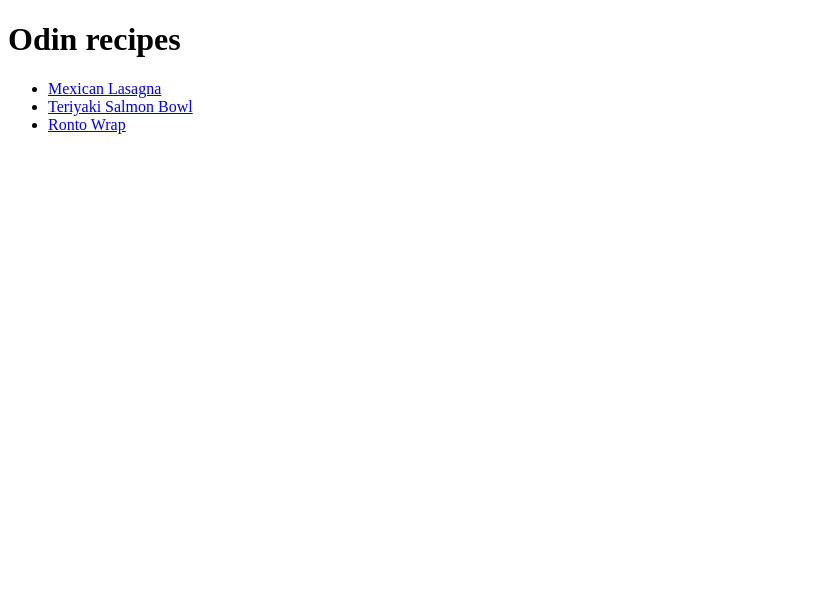
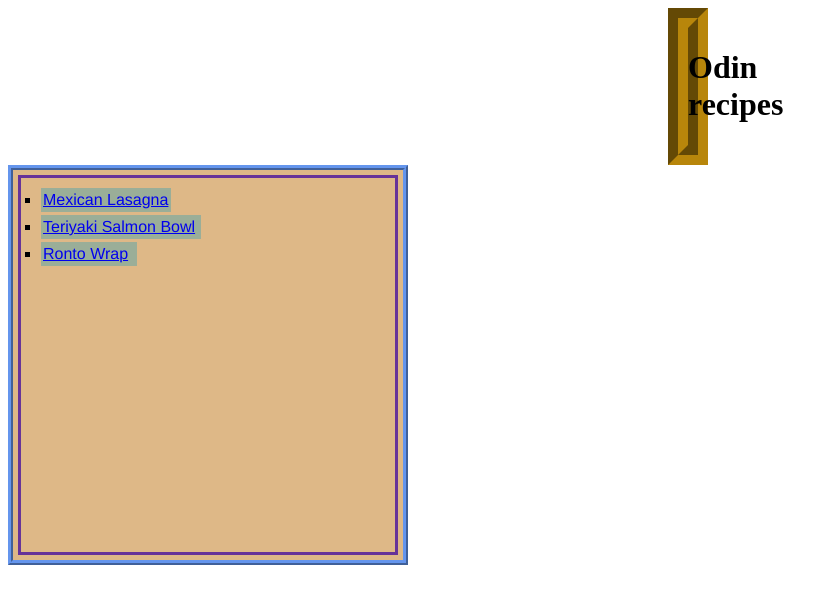
Before and after one commit to braintrippy/odin-recipes, a plain HTML site: page index.html in a window 1280 px wide. Shown: the whole page, without its empty margins (0-838 px from the left). Drawn offline with Linux system fonts and the light colour scheme.

Commit message:
added CSS file for odin-recipes page. Only main page edited

```diff
--- a/index.html
+++ b/index.html
@@ -4,13 +4,18 @@
     <meta charset="UTF-8">
     <meta name="viewport" content="width=device-width, initial-scale=1.0">
     <title>odin-recipes</title>
+    <link rel="stylesheet" href="style.css">
 </head>
 <body>
+    <header class="title">
     <h1>Odin recipes</h1>
-    <ul>
-       <li><a href="recipes/lasagna.html">Mexican Lasagna</a></li>
-       <li><a href="recipes/teriyaki.html">Teriyaki Salmon Bowl</a></li>
-       <li><a href="recipes/ronto-wrap.html">Ronto Wrap</a></li>
+    </header>
+    <nav class="navigation">
+    <ul class="list">
+       <li class="mexican-lasagna"><a href="recipes/lasagna.html">Mexican Lasagna</a></li>
+       <li class="teriyaki-salmon-bowl"><a href="recipes/teriyaki.html">Teriyaki Salmon Bowl</a></li>
+       <li class="ronto-wrap"><a href="recipes/ronto-wrap.html">Ronto Wrap</a></li>
     </ul>
+    </nav>
 </body>
 </html>
--- /dev/null
+++ b/style.css
@@ -0,0 +1,61 @@
+html {
+    box-sizing: border-box;
+    max-width: 2200px;
+}
+
+*,
+*::after,
+*::before {
+    box-sizing: inherit;
+}
+
+.title {
+    text-align: center;
+    border: 20px groove darkgoldenrod;
+    background-color: rgba(125, 134, 91, 0.918);
+    margin: 0 660px;
+}
+
+.navigation {
+    background-color: burlywood;
+    margin-right: 1700px;
+    height: 400px;
+    width: 400px;
+    border: cornflowerblue ridge 5px;
+    padding: 1px;
+}
+
+.list {
+    font-family: 'Franklin Gothic Medium', 'Arial Narrow', Arial, sans-serif;
+    border: solid rebeccapurple 3px;
+    margin: 4px auto;
+    width: 380px;
+    height: 380px;
+    list-style-type: square;
+    padding-top: 7px;
+}
+
+.mexican-lasagna {
+    background-color: rgba(73, 162, 173, 0.459);
+    margin: 3px 5px 3px -20px;
+    padding: 3px 2px;
+    width: 130px;
+}
+
+.teriyaki-salmon-bowl {
+    background-color: rgba(73, 162, 173, 0.459);
+    margin: 3px 5px 3px -20px;
+    padding: 3px 2px;
+    width: 160px;
+}
+
+.ronto-wrap {
+    background-color: rgba(73, 162, 173, 0.459);
+    margin: 3px 5px 3px -20px;
+    padding: 3px 2px;
+    width: 6em;
+}
+
+a:hover {
+    background-color: rgba(50, 109, 50, 0.651);
+}
```
